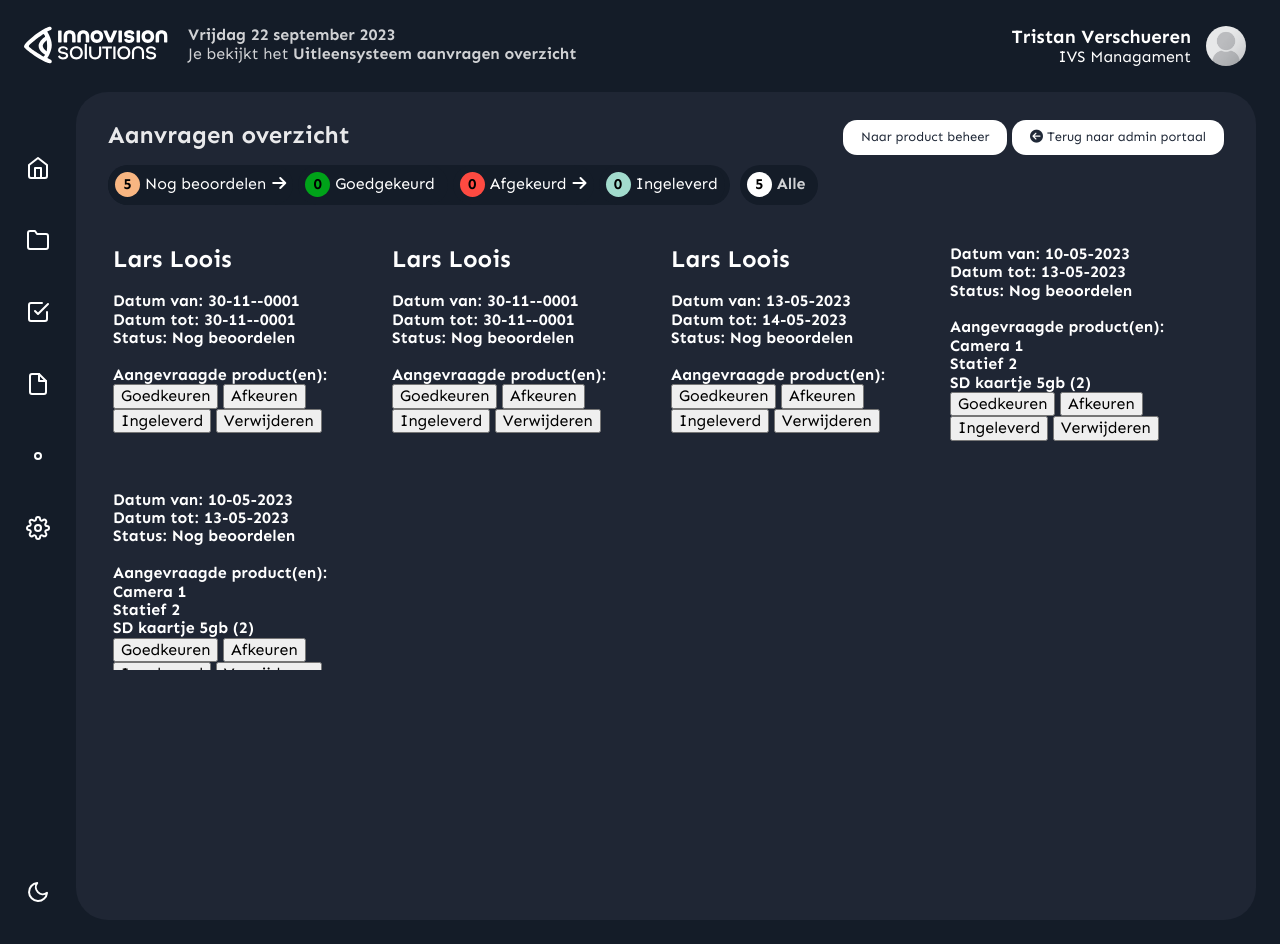
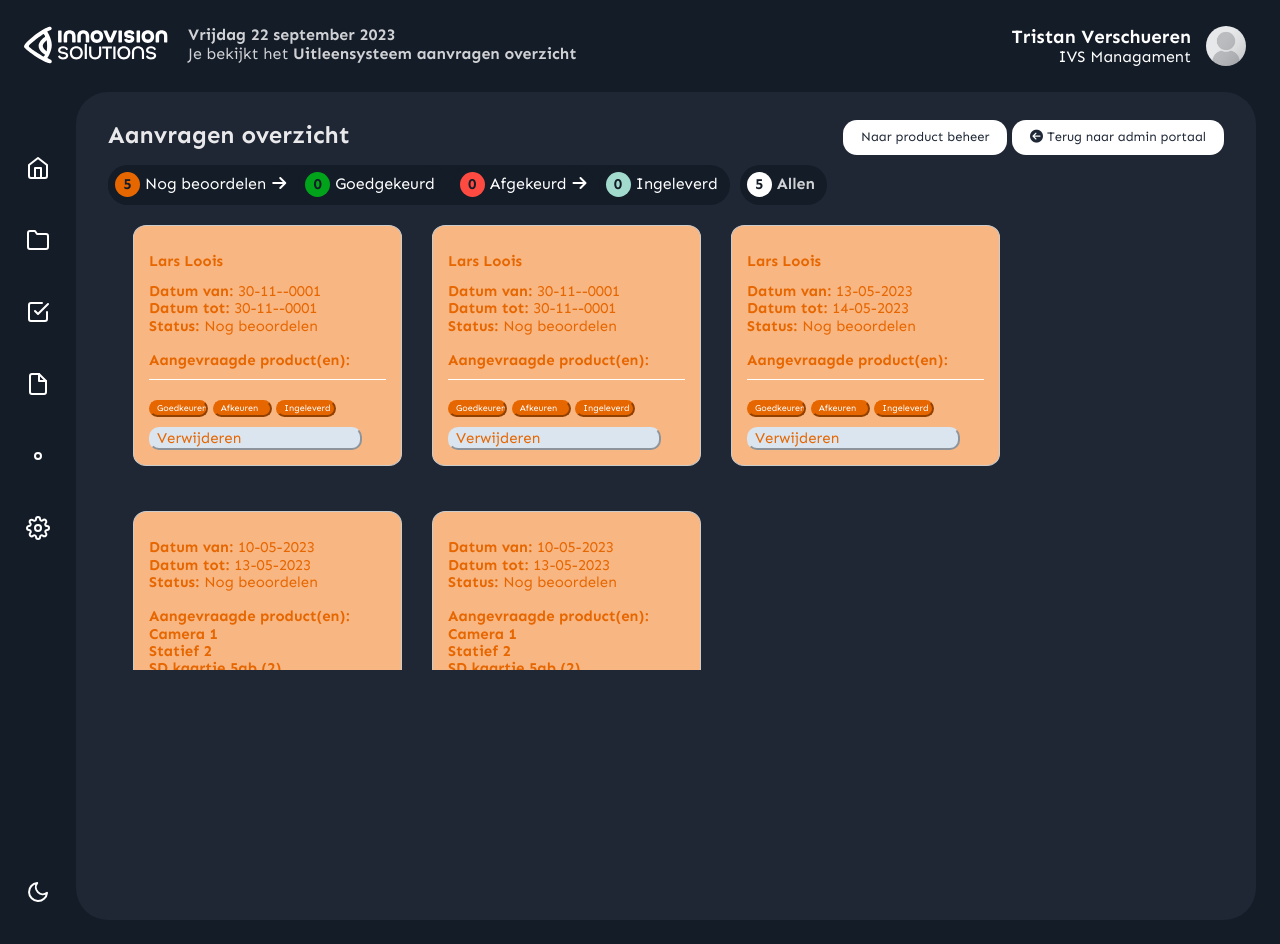
Before and after one commit to Jaffer2000/pms, a PHP site: page /uitleen_admin_aanvragen_overzicht.php in a window 1280 px wide. Run offline with PHP 8.4, Linux system fonts and the light colour scheme; a user stored in the database is signed in; data comes from the database, SQL or seed files in the repository; data that the repository does not hold is empty; some libraries are stand-ins or nearby versions.

Commit message:
90% van US21 + bug 21/22

```diff
--- a/style.css
+++ b/style.css
@@ -2773,8 +2773,8 @@ table {
 
 .pagination-container {
   display: flex;
-  justify-content: center; /* Center horizontally */
-  margin-top: 20px;
+  justify-content: center;
+  align-items: center;
 }
 
 .requests-pagination {
@@ -2795,6 +2795,145 @@ table {
 
 .requests-pagination .current-page {
   text-decoration: underline;
+}
+
+.uitleenaanvraag {
+
+  width: 33.33%; /* Set equal width for each request to create 3 columns */
+  box-sizing: border-box; /* Include padding and border in the defined width */
+  padding: 15px; /* Adjust padding as needed */
+  margin-bottom: 20px; /* Add margin for spacing between requests */
+  border: 1px solid #ccc; /* Optional: Add a border for visual separation */
+  box-sizing: border-box; /* Optional: Include padding in the defined width */
+  border-radius: 5%;
+  margin-left: 25px;
+}
+
+/* .uitleenaanvraagverwijderen {
+  color: #E66600;
+  background-color: white;
+  border-color: white;
+  width: 90%;
+  border-radius: 10px;
+  text-align: left;
+  margin-top: 10px;
+} */
+
+/* .uitleengoedkeuren, .uitleenafkeuren, .uitleeningeleverd{
+  color: white;
+  background-color: #E66600;
+  border-color: #E66600;
+  width: 25%;
+  height: 20%;
+  font-size: 60%;
+  border-radius: 10px;
+  text-align: left;
+  margin-top: 10px;
+} */
+
+.aanvraagwittebalk {
+  height: 1px; /* Adjust the height to your desired line thickness */
+  background-color: white;
+  width: 100%;
+  display: block;
+  margin: 10px 0; /* Add some vertical spacing if needed */
+}
+
+.uitleenaanvraag-ingeleverd {
+  background-color: #A2DBCD;
+}
+
+.uitleenaanvraag-goedgekeurd {
+  background-color: #B0DCB8 ;
+}
+
+.uitleenaanvraag-afgekeurd {
+  background-color: #FFAAA6;
+}
+
+.uitleenaanvraag-nogbeoordelen {
+  background-color: #F8B682; /* Default background color */
+}
+
+
+.text-default {
+  color: #E66600; /* Default text and button color */
+  font-size: 15px;
+
+}
+
+.text-goedgekeurd {
+  color: #00A319; /* Green text and button color */
+  font-size: 15px;
+}
+
+.text-afgekeurd {
+  color: #FE4A41; /* Red text and button color */
+  font-size: 15px;
+}
+
+.text-ingeleverd {
+  color: #3182B5; /* Blue text and button color */
+  font-size: 15px;
+}
+
+.button-default {
+  color: white;
+  background-color: #E66600;
+  border-color: #E66600;
+  width: 25%;
+  height: 20%;
+  font-size: 60%;
+  border-radius: 10px;
+  text-align: left;
+  margin-top: 10px;
+
+}
+
+.button-goedgekeurd {
+  color: white;
+  background-color: #00A319;
+  border-color: #00A319;
+  width: 25%;
+  height: 20%;
+  font-size: 60%;
+  border-radius: 10px;
+  text-align: left;
+  margin-top: 10px;
+}
+
+.button-afgekeurd {
+  color: white;
+  background-color: #FE4A41;
+  border-color: #FE4A41;
+  width: 25%;
+  height: 20%;
+  font-size: 60%;
+  border-radius: 10px;
+  text-align: left;
+  margin-top: 10px;
+}
+
+.button-ingeleverd {
+  color: white;
+  background-color: #3182B5 ;
+  border-color: #3182B5;
+  width: 25%;
+  height: 20%;
+  font-size: 60%;
+  border-radius: 10px;
+  text-align: left;
+  margin-top: 10px;
+}
+
+.uitleenaanvraagverwijderen {
+  color: inherit; /* Inherit the background color from the parent container */
+  border-color: #DAE5EF;
+  background-color: #DAE5EF;
+  width: 90%;
+  border-radius: 10px;
+  text-align: left;
+  margin-top: 10px;
 }
 
 .filteropties {
@@ -2818,11 +2957,11 @@ table {
   width: 25px;
   height: 25px;
   border-radius: 50%;
-  background-color: #F8B682;
+  background-color: #E66600;
   text-align: center;
   line-height: 25px;
   font-size: 15px;
-  color: black;
+  color: #141C28;
   font-weight: bold;
 }
 
@@ -2836,7 +2975,7 @@ table {
   text-align: center;
   line-height: 25px;
   font-size: 15px;
-  color: black;
+  color: #141C28;
   font-weight: bold;
 }
 
@@ -2849,7 +2988,7 @@ table {
   text-align: center;
   line-height: 25px;
   font-size: 15px;
-  color: black;
+  color: #141C28;
   font-weight: bold;
 }
 
@@ -2862,7 +3001,7 @@ table {
   text-align: center;
   line-height: 25px;
   font-size: 15px;
-  color: black;
+  color: #141C28;
   text-decoration: none;
   font-weight: bold;
 }
@@ -2876,7 +3015,7 @@ table {
   text-align: center;
   line-height: 25px;
   font-size: 15px;
-  color: black;
+  color: #141C28;
   font-weight: bold;
 }
 
--- a/uitleen_aanvraag_formulier.php
+++ b/uitleen_aanvraag_formulier.php
@@ -360,8 +360,8 @@ if (isset($_SESSION['alert_message'])) {
                                 <tr>
                                     <td><label for="naamaanvraag"><b>Je naam:</b></label></td>
                                     <td>
-                                        <select name="naamaanvraag" id="naamaanvraag">
-                                            <option value="select name">Selecteer naam</option>
+                                        <select name="naamaanvraag" id="naamaanvraag" >
+                                            <option value="select name" required>Selecteer naam</option>
                                             <?php
                             $sql = "SELECT `username`, `naam` FROM users";
                             $resultnamen = mysqli_query($conn, $sql);
--- a/uitleen_admin_aanvragen_overzicht.php
+++ b/uitleen_admin_aanvragen_overzicht.php
@@ -41,6 +41,49 @@ if (isset($_POST['action']) && $_POST['action'] == 'Verwijderen') {
     } else {
         header("Location: uitleen_admin_aanvragen_overzicht.php?status=$status&page=$current_page");
         exit();
+    }
+}
+
+function getBackgroundColorClass($status) {
+    switch ($status) {
+        case '2':
+            return 'uitleenaanvraag-ingeleverd'; // Define a CSS class for green background
+        case '1':
+            return 'uitleenaanvraag-goedgekeurd'; // Define a CSS class for red background
+        case '3':
+            return 'uitleenaanvraag-afgekeurd'; // Define a CSS class for blue background
+        default:
+            return 'uitleenaanvraag-nogbeoordelen'; // Define a default CSS class
+    }
+}
+
+function getTextColorClass($status) {
+    switch ($status) {
+        case 0:
+            return 'text-default'; // Use a CSS class name for the default text and button color
+        case 1:
+            return 'text-goedgekeurd'; // Use a CSS class name for green text and button color
+        case 2:
+            return 'text-ingeleverd'; // Use a CSS class name for red text and button color
+        case 3:
+            return 'text-afgekeurd'; // Use a CSS class name for blue text and button color
+        default:
+            return 'text-default'; // Use a CSS class name for the default text and button color
+    }
+}
+
+function getButtonColorClass($status) {
+    switch ($status) {
+        case 0:
+            return 'button-default'; // Use a CSS class name for the default text and button color
+        case 1:
+            return 'button-goedgekeurd'; // Use a CSS class name for green text and button color
+        case 2:
+            return 'button-ingeleverd'; // Use a CSS class name for red text and button color
+        case 3:
+            return 'button-afgekeurd'; // Use a CSS class name for blue text and button color
+        default:
+            return 'text-and-button-default'; // Use a CSS class name for the default text and button color
     }
 }
 
@@ -255,23 +298,23 @@ if (isset($_POST['action']) && $_POST['action'] == 'Verwijderen') {
                             <form action="" method="post" class="statusformulier statusformaanvragen">
 
                                 <div class="status-type"><span class="nogbeoordelen"
-                                        ><?php echo $resultnogbeoordelen ?> </span><a href="uitleen_admin_aanvragen_overzicht.php?status=0" class="filteraanvraagoverzicht" >Nog beoordelen</a><i class="fa-solid fa-arrow-right"
+                                        ><?php echo $resultnogbeoordelen ?> </span><a href="uitleen_admin_aanvragen_overzicht.php?status=0" class="filterbutton filteraanvraagoverzicht" >Nog beoordelen</a><i class="fa-solid fa-arrow-right"
                                         style="color:white; margin-left:6px;"></i></div>
 
                                 <div class="status-type"><span class="goedgekeurd"
-                                       ><?php echo $resultgoedgekeurd ?> </span><a href="uitleen_admin_aanvragen_overzicht.php?status=1" class="filteraanvraagoverzicht" >Goedgekeurd</a><i
+                                       ><?php echo $resultgoedgekeurd ?> </span><a href="uitleen_admin_aanvragen_overzicht.php?status=1" class="filterbutton filteraanvraagoverzicht" >Goedgekeurd</a><i
                                         class="fa-solid fa-forward-slash" style="color:white; margin-left:6px;"></i></div>
 
                                 <div class="status-type"><span class="afgekeurd"
-                                      ><?php echo $resultafgekeurd ?> </span><a href="uitleen_admin_aanvragen_overzicht.php?status=3" class="filteraanvraagoverzicht" >Afgekeurd</a><i
+                                      ><?php echo $resultafgekeurd ?> </span><a href="uitleen_admin_aanvragen_overzicht.php?status=3" class=" filterbutton filteraanvraagoverzicht" >Afgekeurd</a><i
                                         class="fa-solid fa-arrow-right" style="color:white; margin-left:6px;"></i></div>
 
                                 <div class="status-type"><span class="ingeleverd"
-                                        ><?php echo $resultingeleverd ?> </span><a href="uitleen_admin_aanvragen_overzicht.php?status=2" class="filteraanvraagoverzicht" >Ingeleverd</a></div>
+                                        ><?php echo $resultingeleverd ?> </span><a href="uitleen_admin_aanvragen_overzicht.php?status=2" class=" filterbutton filteraanvraagoverzicht" >Ingeleverd</a></div>
                             </form>
                             <div class="status-type alleaanvragen" style="margin-left:"><span class="alle"
                                     ><?php echo$resultalle ?></span><a href="uitleen_admin_aanvragen_overzicht.php?status=all"
-                                    class="filterbutton"><b style="margin-right:5px;"> Alle</b></a></div>
+                                    class="filterbutton"><b style="margin-right:5px;"> Allen</b></a></div>
                         </div>
                     </div>
 
@@ -280,7 +323,7 @@ if (isset($_POST['action']) && $_POST['action'] == 'Verwijderen') {
                     <?php
                   $aanvragen = new UitleenAanvraag();
                   $totalAanvragen = count($aanvragen->getAllAanvragen());
-                  $perPage = 8;
+                  $perPage = 6;
                   $totalPages = ceil($totalAanvragen / $perPage);
 
                   // Make sure to cast the 'page' parameter to an integer
@@ -308,54 +351,63 @@ if (isset($_POST['action']) && $_POST['action'] == 'Verwijderen') {
                         $aanvraag['datum_van'] = date("d-m-Y", strtotime($aanvraag['datum_van']));
                         $aanvraag['datum_tot'] = date("d-m-Y", strtotime($aanvraag['datum_tot']));
 
-                        if ($rowCount % 4 === 0) {
-                            // Start a new row after every 4 requests
+
+                        if ($rowCount % 3 === 0) {
+                            // Start a new row after every 3 requests
                             echo '<div class="row">';
                         }
                         ?>
 
-                    <div class="uitleenaanvraag">
-                        <?php
-                        $naam = new User();
-                        $naamaanvraag = $naam->getUserUsername($aanvraag['naamaanvraag']);
-                        ?>
-                        <h2> <?php echo $naamaanvraag ?></h2>
-                        <div class="uitleenaanvraagdatums">
-                            <b>Datum van: <?php echo $aanvraag['datum_van'] ?></b><br>
-                            <b>Datum tot: <?php echo $aanvraag['datum_tot'] ?></b><br>
-                            <b>Status: <?php echo $aanvragen->getStatusLabel($aanvraag['status']) ?> </b>
-                        </div>
+                    <div class="uitleenaanvraag <?php echo getBackgroundColorClass($aanvraag['status']); ?>">
+    <?php
+    $naam = new User();
+    $naamaanvraag = $naam->getUserUsername($aanvraag['naamaanvraag']);
+    ?>
+    <div class="uitlijningaanvragen <?php echo getTextColorClass($aanvraag['status']); ?>">
+        <div class="naamaanvraag">
+            <h2 class="<?php echo getTextColorClass($aanvraag['status']); ?>">
+                <?php echo $naamaanvraag ?>
+            </h2>
+        </div>
+        <div class="<?php echo getTextColorClass($aanvraag['status']); ?>">
+            <b>Datum van:</b> <?php echo $aanvraag['datum_van'] ?><br>
+            <b>Datum tot:</b> <?php echo $aanvraag['datum_tot'] ?><br>
+            <b>Status:</b> <?php echo $aanvragen->getStatusLabel($aanvraag['status']) ?>
+        </div>
                         <div class="uitleenaanvraagproducten">
                             <br>
-                            <b>Aangevraagde product(en):</b>
+                            <b class="echo getTextAndButtonColorClass($aanvraag['status']);">Aangevraagde product(en):</b>
                             <?php $producten = new UitleenAanvraag();
                                 foreach ($producten->getAanvraagProducten($aanvraag['aanvraag_id']) as $product) { ?>
                             <div class="uitleenaanvraagproduct">
-                                <b><?php echo $product[1] ?></b>
+                                <b class="echo getTextAndButtonColorClass($aanvraag['status']);"><?php echo $product[1] ?></b>
                             </div>
                             <?php } ?>
                         </div>
+                        <div class="aanvraagwittebalk"></div>
                         <div class="uitleenaanvraagbuttons">
                             <form action="uitleen_admin_aanvragen_overzicht.php?status=<?php echo"$status&page=$page";?>" method="post">
+                                <input type="submit" name="action" class="uitleenaanvraagbutton uitleengoedkeuren <?php echo getButtonColorClass($aanvraag['status']); ?>"
+                                    value="Goedkeuren" onclick="return confirm('Wil je deze aanvraag goedkeuren?')">
+                                <input type="submit" name="action" class="uitleenaanvraagbutton uitleenafkeuren <?php echo getButtonColorClass($aanvraag['status']); ?>"
+                                    value="Afkeuren" onclick="return confirm('Wil je deze aanvraag afkeuren?')">
+                                <input type="submit" name="action" class="uitleenaanvraagbutton uitleeningeleverd <?php echo getButtonColorClass($aanvraag['status']); ?>"
+                                    value="Ingeleverd" onclick="return confirm('Wil je deze aanvraag als ingeleverd markeren?')">
                                 <input type="hidden" name="aanvraag_id" value="<?php echo $aanvraag['aanvraag_id'] ?>">
-                                <input type="submit" name="action" class="uitleenaanvraagbutton uitleengoedkeuren"
-                                    value="Goedkeuren" onclick="return confirm('Wil je deze aanvraag goedkeuren?')">
-                                <input type="submit" name="action" class="uitleenaanvraagbutton uitleenafkeuren"
-                                    value="Afkeuren" onclick="return confirm('Wil je deze aanvraag afkeuren?')">
-                                <input type="submit" name="action" class="uitleenaanvraagbutton uitleeningeleverd"
-                                    value="Ingeleverd"
-                                    onclick="return confirm('Wil je deze aanvraag als ingeleverd markeren?')">
-                                <input type="submit" name="action" class="uitleenaanvraagbutton "
+                                <input type="submit" name="action" class="uitleenaanvraagbutton uitleenaanvraagverwijderen <?php echo getTextColorClass($aanvraag['status']); ?>"
                                     value="Verwijderen" onclick="return confirm('Wil je deze aanvraag verwijderen?')">
                             </form>
                         </div>
+
                     </div>
+                    </div>
+                    <?php
 
-                    <?php
+
                     $rowCount++;
 
-        if ($rowCount % 4 === 0 || $rowCount === count($currentPageAanvragen)) {
-            // End the row after every 4 requests or at the end of requests
+        if ($rowCount % 3 === 0 || $rowCount === count($currentPageAanvragen)) {
+            // End the row after every 3 requests or at the end of requests
             echo '</div>';
         }
     }
```
